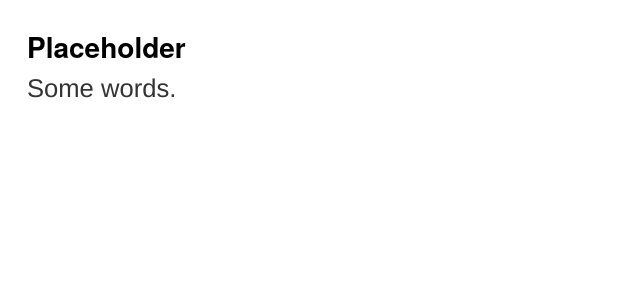
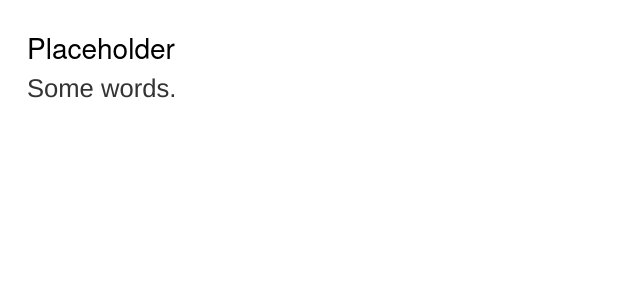
Before and after one commit to afishmandesign/afishmandesign.github.io, a Jekyll site: the page built from placeholder/index.html, in a window 1280 px wide. Shown: the top 300 px of the page, without its empty margins (0-640 px from the left). Built offline with Jekyll 4.4.1, drawn with Linux system fonts in a browser that asks for light colours; nearby versions of some CDN libraries; library files that are not in the unit come from our copies.

Commit message:
Altered fonts

```diff
--- a/css/main.css
+++ b/css/main.css
@@ -1,67 +1,22 @@
 body {
-    max-width: 1400px;
-    padding: 12px;
-    padding-bottom: 0;
-    font-family: "HelveticaNeue-CondensedBold", "HelveticaNeueBoldCondensed", "HelveticaNeue-Bold-Condensed", "Helvetica Neue Bold Condensed", "HelveticaNeueBold", "HelveticaNeue-Bold", "Helvetica Neue Bold", "HelveticaNeue", "Helvetica Neue", 'TeXGyreHerosCnBold', "Helvetica", "Tahoma", "Geneva", "Arial Narrow", "Arial", sans-serif; font-weight:600;
-
+  font-family: "HelveticaNeueBold", "HelveticaNeue-Bold", "Helvetica Neue Bold", "HelveticaNeue", "Helvetica Neue", 'TeXGyreHerosCnBold', "Helvetica", "Tahoma", "Geneva", "Arial Narrow", "Arial", sans-serif; font-weight:600;
+  max-width: 1400px;
+  padding: 12px;
+  padding-bottom: 0;
   }
 @media only screen and (min-width: 481px) {
   body {
     padding-top: 12px;
     padding-right: 12px;
     padding-left: 12px;
-    font-family: "HelveticaNeue-CondensedBold", "HelveticaNeueBoldCondensed", "HelveticaNeue-Bold-Condensed", "Helvetica Neue Bold Condensed", "HelveticaNeueBold", "HelveticaNeue-Bold", "Helvetica Neue Bold", "HelveticaNeue", "Helvetica Neue", 'TeXGyreHerosCnBold', "Helvetica", "Tahoma", "Geneva", "Arial Narrow", "Arial", sans-serif; font-weight:600;
+    font-family: "HelveticaNeueBold", "HelveticaNeue-Bold", "Helvetica Neue Bold", "HelveticaNeue", "Helvetica Neue", 'TeXGyreHerosCnBold', "Helvetica", "Tahoma", "Geneva", "Arial Narrow", "Arial", sans-serif; font-weight:600;
     color: black;
   }
 }
 .container{
   margin:0;
 }
-nav ul {
-  list-style-type: none;
-  list-style: none;
-  margin: 0;
-  padding: 0;
-  overflow: hidden;
-  background-color: #333;
-  font-weight: bold;
-  /* font-family:'Helvetica', 'Arial', 'Sans-Serif'; */
-}
-nav li {
-  float: left;
-}
 
-nav li a {
-  display: block;
-  color: white;
-  text-align: center;
-  padding: 14px 16px;
-  text-decoration: none;
-}
-
-/* Change the link color to #111 (black) on hover */
-nav li a:hover {
-  background-color: #111;
-}
-
-nav .active {
-  background-color: rgb(56, 78, 179);
-}
-footer ul {
-  list-style-type: none;
-  list-style: none;
-  margin: 0;
-  padding: 0;
-  overflow: hidden;
-  font-weight: bold;
-  font-family: "HelveticaNeue-CondensedBold", "HelveticaNeueBoldCondensed", "HelveticaNeue-Bold-Condensed", "Helvetica Neue Bold Condensed", "HelveticaNeueBold", "HelveticaNeue-Bold", "Helvetica Neue Bold", "HelveticaNeue", "Helvetica Neue", 'TeXGyreHerosCnBold', "Helvetica", "Tahoma", "Geneva", "Arial Narrow", "Arial", sans-serif; font-weight:600;
-;
-}
-
-nav ul li, footer ul li {
-  display: inline;
-  margin-right: 20px;
-}
 
 a {
   text-decoration: none;
@@ -78,15 +33,15 @@ h1 {
   margin: 5px;
   margin-left: 0;
   padding: 0;
-  font-family: "HelveticaNeue-CondensedBold", "HelveticaNeueBoldCondensed", "HelveticaNeue-Bold-Condensed", "Helvetica Neue Bold Condensed", "HelveticaNeueBold", "HelveticaNeue-Bold", "Helvetica Neue Bold", "HelveticaNeue", "Helvetica Neue", 'TeXGyreHerosCnBold', "Helvetica", "Tahoma", "Geneva", "Arial Narrow", "Arial", sans-serif; font-weight:600;
+  /* font-family: "HelveticaNeue-CondensedBold", "HelveticaNeueBoldCondensed", "HelveticaNeue-Bold-Condensed", "Helvetica Neue Bold Condensed", "HelveticaNeueBold", "HelveticaNeue-Bold", "Helvetica Neue Bold", "HelveticaNeue", "Helvetica Neue", 'TeXGyreHerosCnBold', "Helvetica", "Tahoma", "Geneva", "Arial Narrow", "Arial", sans-serif; font-weight:600;  */
 }
 h2 {
   font-size: 2em;
-  font-family: "HelveticaNeue-CondensedBold", "HelveticaNeueBoldCondensed", "HelveticaNeue-Bold-Condensed", "Helvetica Neue Bold Condensed", "HelveticaNeueBold", "HelveticaNeue-Bold", "Helvetica Neue Bold", "HelveticaNeue", "Helvetica Neue", 'TeXGyreHerosCnBold', "Helvetica", "Tahoma", "Geneva", "Arial Narrow", "Arial", sans-serif; font-weight:600;
+  /* font-family: "HelveticaNeue-CondensedBold", "HelveticaNeueBoldCondensed", "HelveticaNeue-Bold-Condensed", "Helvetica Neue Bold Condensed", "HelveticaNeueBold", "HelveticaNeue-Bold", "Helvetica Neue Bold", "HelveticaNeue", "Helvetica Neue", 'TeXGyreHerosCnBold', "Helvetica", "Tahoma", "Geneva", "Arial Narrow", "Arial", sans-serif; font-weight:600;  */
 }
 h3 {
   font-size: 1.5em;
-  font-family: "HelveticaNeue-CondensedBold", "HelveticaNeueBoldCondensed", "HelveticaNeue-Bold-Condensed", "Helvetica Neue Bold Condensed", "HelveticaNeueBold", "HelveticaNeue-Bold", "Helvetica Neue Bold", "HelveticaNeue", "Helvetica Neue", 'TeXGyreHerosCnBold', "Helvetica", "Tahoma", "Geneva", "Arial Narrow", "Arial", sans-serif; font-weight:600;
+  /* font-family: "HelveticaNeue-CondensedBold", "HelveticaNeueBoldCondensed", "HelveticaNeue-Bold-Condensed", "Helvetica Neue Bold Condensed", "HelveticaNeueBold", "HelveticaNeue-Bold", "Helvetica Neue Bold", "HelveticaNeue", "Helvetica Neue", 'TeXGyreHerosCnBold', "Helvetica", "Tahoma", "Geneva", "Arial Narrow", "Arial", sans-serif; font-weight:600;  */
 }
 p {
     font-family: "HelveticaNeue-Light", "Helvetica Neue Light", "Helvetica Neue", "Helvetica", "Arial", "Lucida Grande", sans-serif;
@@ -158,7 +113,7 @@ button {
 .collapsible {
   background-color: white;
   color: black;
-  font-family: "HelveticaNeue-CondensedBold", "HelveticaNeueBoldCondensed", "HelveticaNeue-Bold-Condensed", "Helvetica Neue Bold Condensed", "HelveticaNeueBold", "HelveticaNeue-Bold", "Helvetica Neue Bold", "HelveticaNeue", "Helvetica Neue", 'TeXGyreHerosCnBold', "Helvetica", "Tahoma", "Geneva", "Arial Narrow", "Arial", sans-serif; font-weight:600;
+  /* font-family: "HelveticaNeue-CondensedBold", "HelveticaNeueBoldCondensed", "HelveticaNeue-Bold-Condensed", "Helvetica Neue Bold Condensed", "HelveticaNeueBold", "HelveticaNeue-Bold", "Helvetica Neue Bold", "HelveticaNeue", "Helvetica Neue", 'TeXGyreHerosCnBold', "Helvetica", "Tahoma", "Geneva", "Arial Narrow", "Arial", sans-serif; font-weight:600;  */
   cursor: pointer;
   margin: 0;
   padding:0;
```
